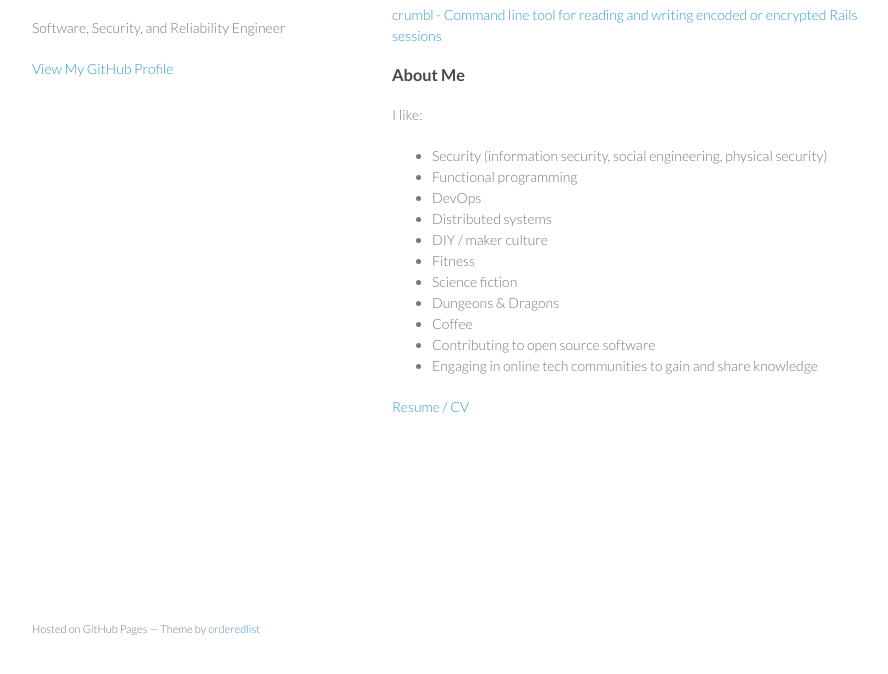
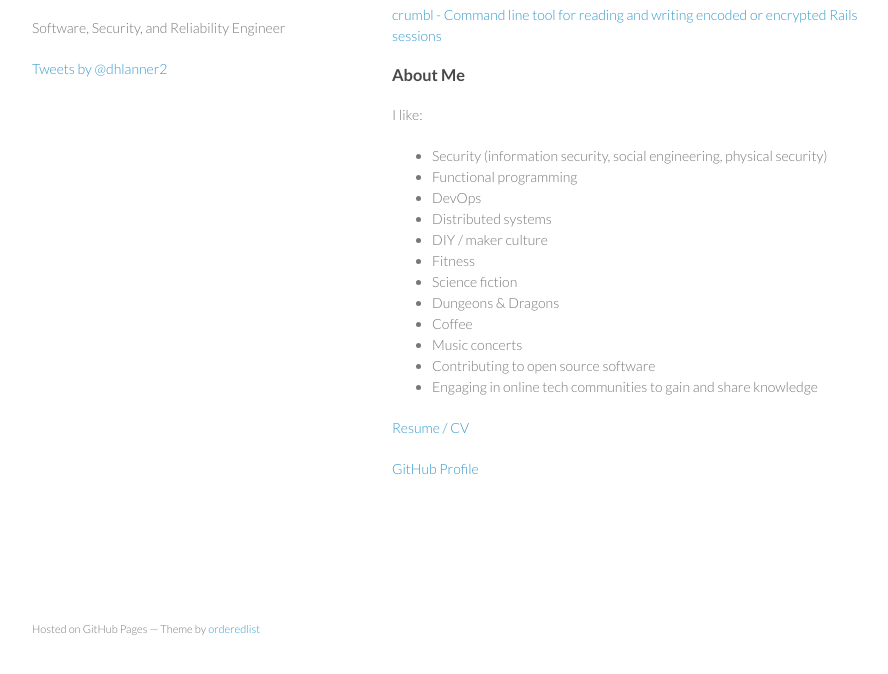
Before and after one commit to dlanner/dlanner.github.io, a plain HTML site: page index.html in a window 1280 px wide. Shown: the part 92-766 px from the top of the page, without its empty margins (178-1066 px from the left). Drawn offline with Linux system fonts and the light colour scheme.

Commit message:
twitter stream

```diff
--- a/index.html
+++ b/index.html
@@ -18,10 +18,13 @@
         <h1>David Lanner</h1>
         <p>Software, Security, and Reliability Engineer</p>
 
+        <a class="twitter-timeline"
+           width="300"
+           height="500"
+           data-dnt="true" href="https://twitter.com/dhlanner2" data-widget-id="590360300769189888">Tweets by @dhlanner2</a>
+        <script>!function(d,s,id){var js,fjs=d.getElementsByTagName(s)[0],p=/^http:/.test(d.location)?'http':'https';if(!d.getElementById(id)){js=d.createElement(s);js.id=id;js.src=p+"://platform.twitter.com/widgets.js";fjs.parentNode.insertBefore(js,fjs);}}(document,"script","twitter-wjs");</script>
+      </header>
 
-        <p class="view"><a href="https://github.com/dlanner">View My GitHub Profile</a></p>
-
-      </header>
       <section>
         <h3>
 <a id="projects" class="anchor" href="#projects" aria-hidden="true"><span class="octicon octicon-link"></span></a>Projects</h3>
@@ -42,11 +45,14 @@
   <li>Science fiction</li>
   <li>Dungeons &amp; Dragons</li>
   <li>Coffee</li>
+  <li>Music concerts</li>
   <li>Contributing to open source software</li>
   <li>Engaging in online tech communities to gain and share knowledge</li>
 </ul>
 
 <p><a href="resume.pdf">Resume / CV</a></p>
+
+<p class="view"><a href="https://github.com/dlanner">GitHub Profile</a></p>
       </section>
       <footer>
         <p><small>Hosted on GitHub Pages &mdash; Theme by <a href="https://github.com/orderedlist">orderedlist</a></small></p>
```
